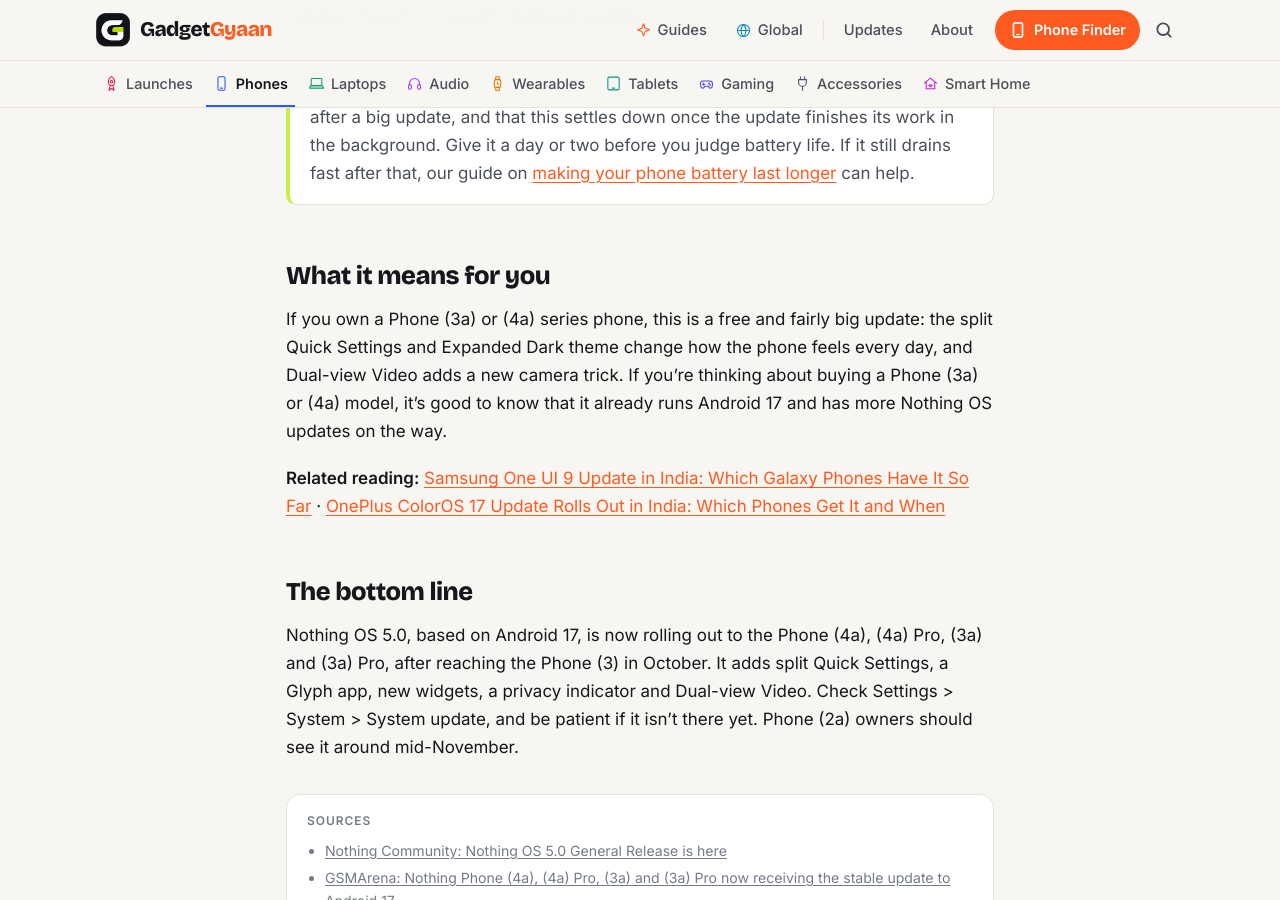
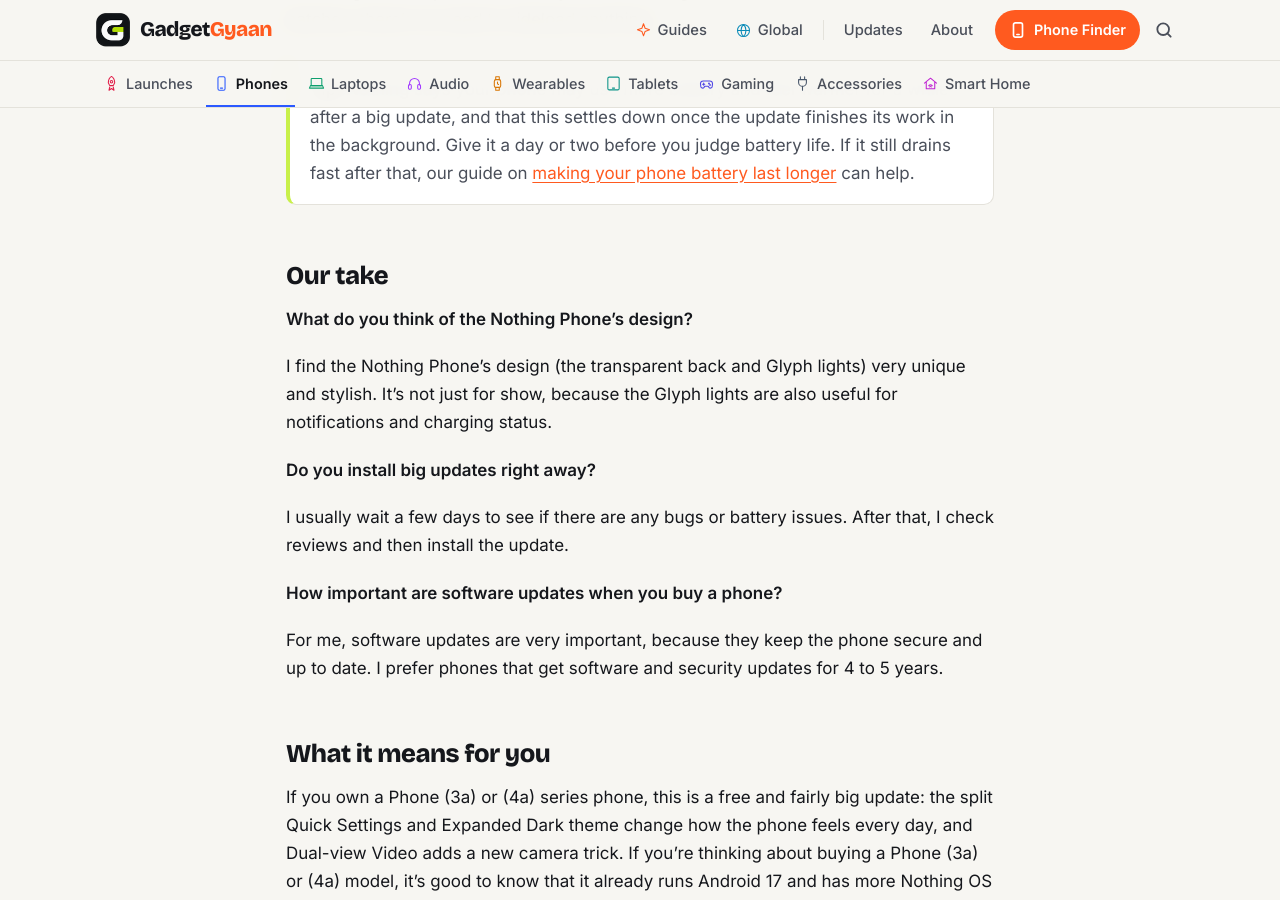
Before and after one commit to kiteksood167/kiteksood167.github.io, a Jekyll site: the page built from _posts/2026-11-02-nothing-os-5-update-phone-4a-3a-series.md, in a window 1280 px wide and 900 px high, scrolled down 3787 px. Built offline with Jekyll 4.4.1, drawn with Linux system fonts in a browser that asks for light colours; comment, search, counter and statistics services are not loaded.

Commit message:
Add owner's take to Nothing OS 5.0 update post
Co-Authored-By: Claude Opus 5.5 <noreply@anthropic.com>
Claude-Session: https://claude.ai/code/session_01WQRPmSxMwztgHXfstCGpBN

```diff
--- a/_posts/2026-11-02-nothing-os-5-update-phone-4a-3a-series.md
+++ b/_posts/2026-11-02-nothing-os-5-update-phone-4a-3a-series.md
@@ -79,6 +79,20 @@ If nothing shows up, wait a few days and check again. Because the rollout comes
 
 > **Tip:** Nothing says your phone may use more battery and feel warmer for a while after a big update, and that this settles down once the update finishes its work in the background. Give it a day or two before you judge battery life. If it still drains fast after that, our guide on [making your phone battery last longer](/make-phone-battery-last-longer/) can help.
 
+## Our take
+
+**What do you think of the Nothing Phone's design?**
+
+I find the Nothing Phone's design (the transparent back and Glyph lights) very unique and stylish. It's not just for show, because the Glyph lights are also useful for notifications and charging status.
+
+**Do you install big updates right away?**
+
+I usually wait a few days to see if there are any bugs or battery issues. After that, I check reviews and then install the update.
+
+**How important are software updates when you buy a phone?**
+
+For me, software updates are very important, because they keep the phone secure and up to date. I prefer phones that get software and security updates for 4 to 5 years.
+
 ## What it means for you
 
 If you own a Phone (3a) or (4a) series phone, this is a free and fairly big update: the split Quick Settings and Expanded Dark theme change how the phone feels every day, and Dual-view Video adds a new camera trick. If you're thinking about buying a Phone (3a) or (4a) model, it's good to know that it already runs Android 17 and has more Nothing OS updates on the way.
```
